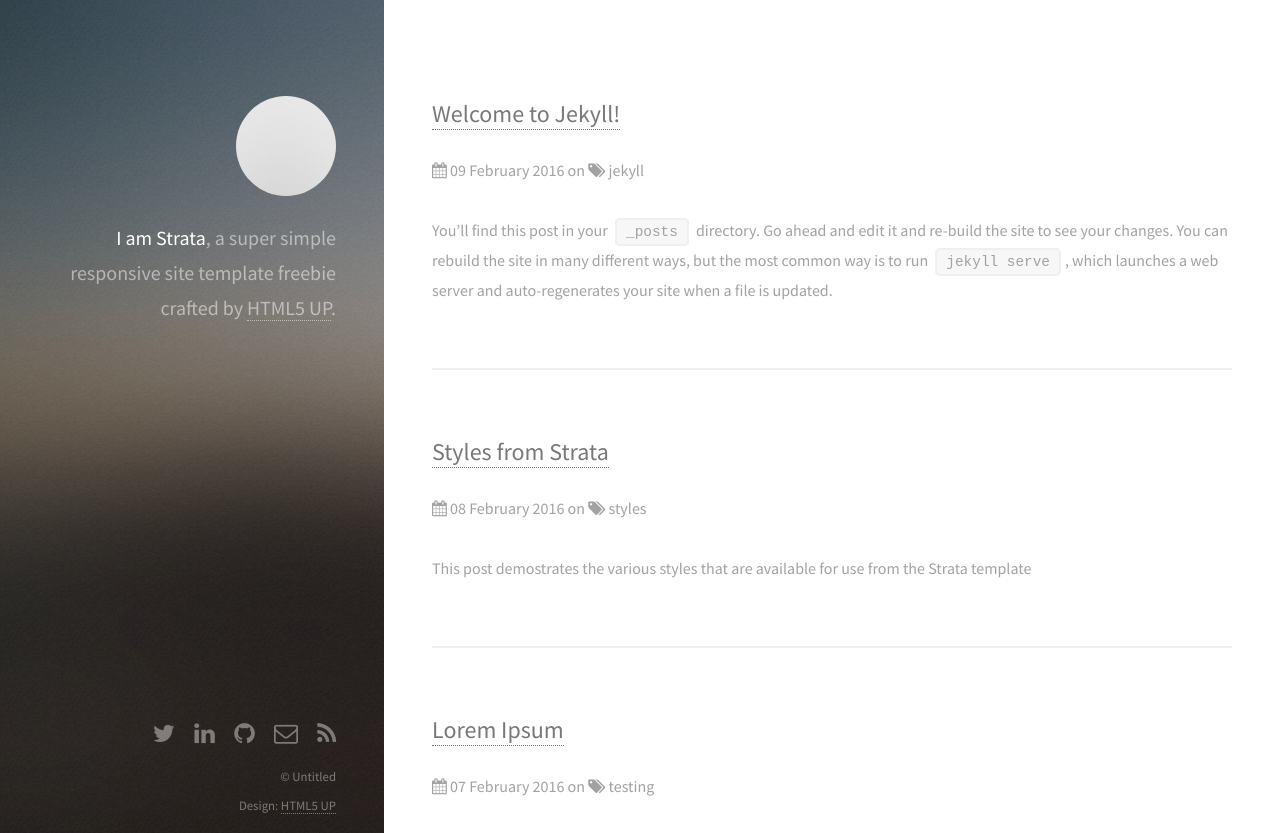
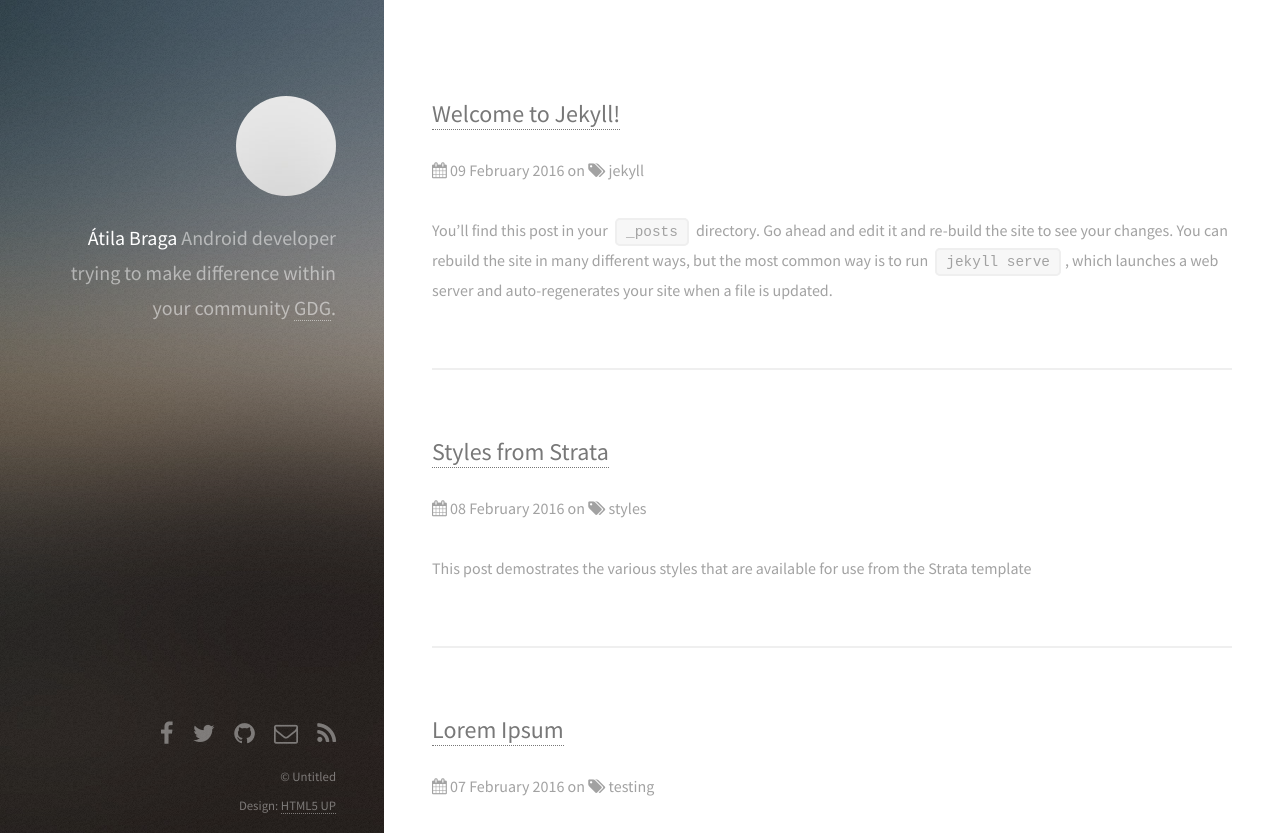
Before and after one commit to atilabraga/atilabraga.github.io, a Jekyll site: the page built from index.html, in a window 1280 px wide. Shown: the top 833 px of the page. Built offline with Jekyll 4.4.1, drawn with Linux system fonts in a browser that asks for light colours; the list of posts is cut into pages by our own code.

Commit message:
Changing main description

```diff
--- a/_config.yml
+++ b/_config.yml
@@ -1,22 +1,22 @@
-title: Strata by HTML5 UP
+title: Átila Braga _ Developer
 description: >
-  **I am Strata**, a super simple
-  responsive site template freebie
-  crafted by [HTML5 UP](http://html5up.net).
+  **Átila Braga** Android developer
+  trying to make difference within
+  your community [GDG](http://emjuizdefora.com/gdgjf).
 copyright: Untitled
 sass:
   sass_dir: assets/sass
 url: http://localhost:4000
 disqus_shortname: stratajekylldemo
-facebook_username:
-twitter_username: "#"
-linkedin_username: "#"
-instagram_username:
-pinterest_username:
-flickr_username:
-github_username:  "#"
+facebook_username: atila.braga.5
+twitter_username: "@atilabraga"
+#linkedin_username: "#"
+#instagram_username:
+#pinterest_username:
+#flickr_username:
+github_username:  "atilabraga"
 feed_icon: rss
-email: "#"
+email: "braga.atila@gmail.com"
 gems: [jekyll-paginate]
 paginate_path: "/page/:num/"
 paginate: 5
```
